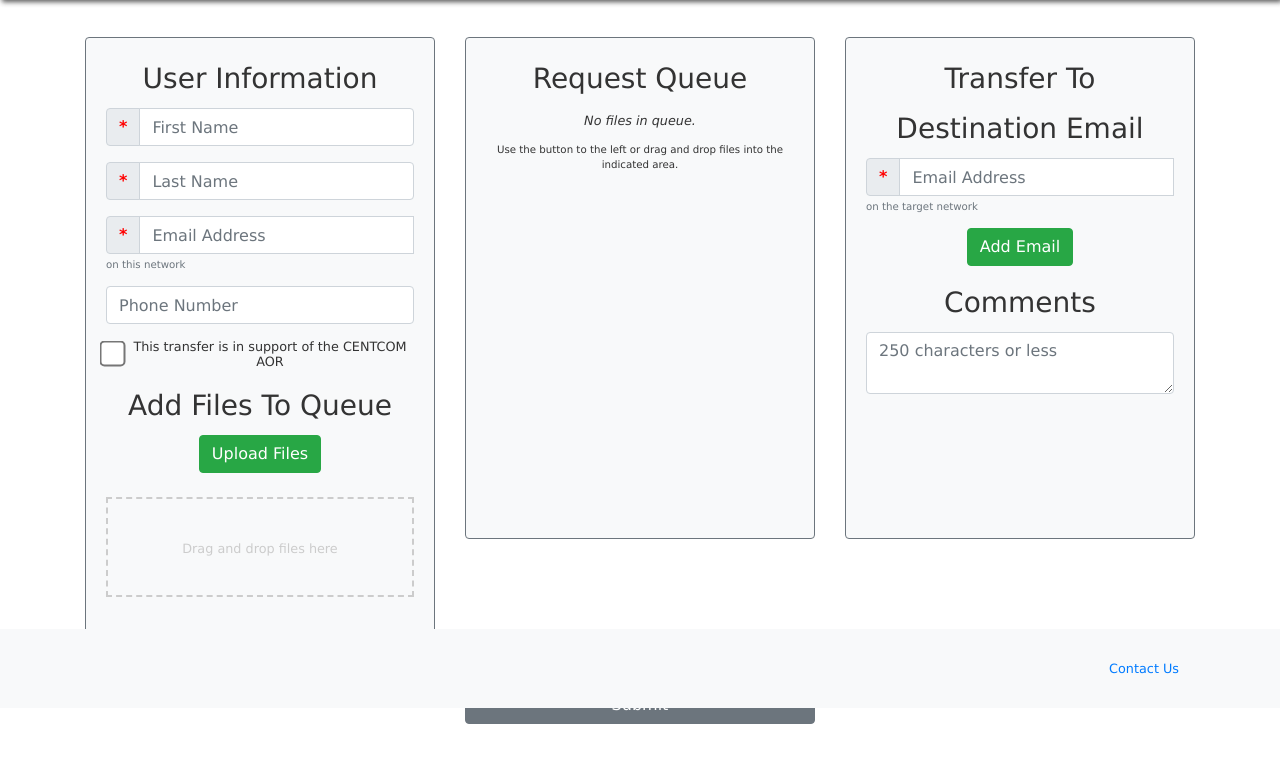
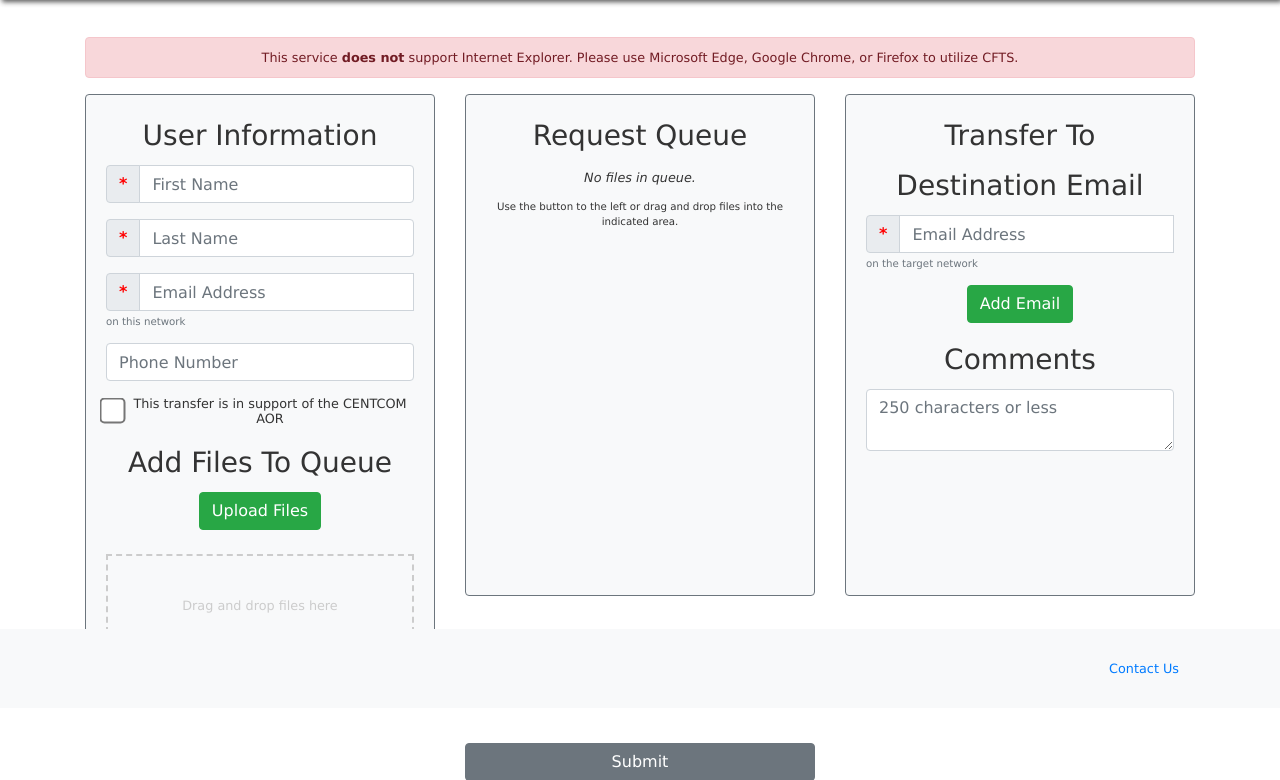
Before and after one commit to oes-webteam/cftsPublic, a Django app: page / in a window 1280 px wide. Shown: the part 92-872 px from the top of the page. Before the commit the page ends 816 px from the top, so only its background shows below. Run offline with Django 3.2, Linux system fonts and the light colour scheme; data that the repository does not hold is empty; some libraries are stand-ins or nearby versions.

Commit message:
add alert to tell users to stop using IE

```diff
--- a/cfts/static/css/frontend.css
+++ b/cfts/static/css/frontend.css
@@ -104,3 +104,7 @@ input[type="checkbox"] {
 }
 
 .file-list label { white-space: nowrap; }
+
+.browser-notif{
+  text-align: center;
+}
--- a/cfts/static/js/frontend.js
+++ b/cfts/static/js/frontend.js
@@ -24,7 +24,7 @@ let addEmail = document.getElementById( "addEmail" );
 /* USER NOTIFICATION (NEEDS VAST IMPROVEMENT) */
 /* ****************************************** */
 notifyUser = ( msg ) => {
-  let alertDiv = $( ".alert" );
+  let alertDiv = $( ".alert-success" );
   alertDiv.text( msg );
   alertDiv.fadeIn();
   window.setTimeout( function() {
--- a/templates/pages/frontend.html
+++ b/templates/pages/frontend.html
@@ -8,7 +8,10 @@
 
 <!--Cards Start Here -->
 <section id="boxes" class="py-5">
+
   <div class="container">
+  <div class="alert alert-danger browser-notif" role="alert">This service <a class="alert-link">does not</a> support Internet Explorer. Please use Microsoft Edge, Google Chrome, or Firefox to utilize CFTS.</div>
+
     <div class="alert alert-success fadein" style="display: none;" role="alert"></div>
 
     <form action="#" id="transfer-request-form" method="post" enctype="multipart/form-data" novalidate="true">
```
